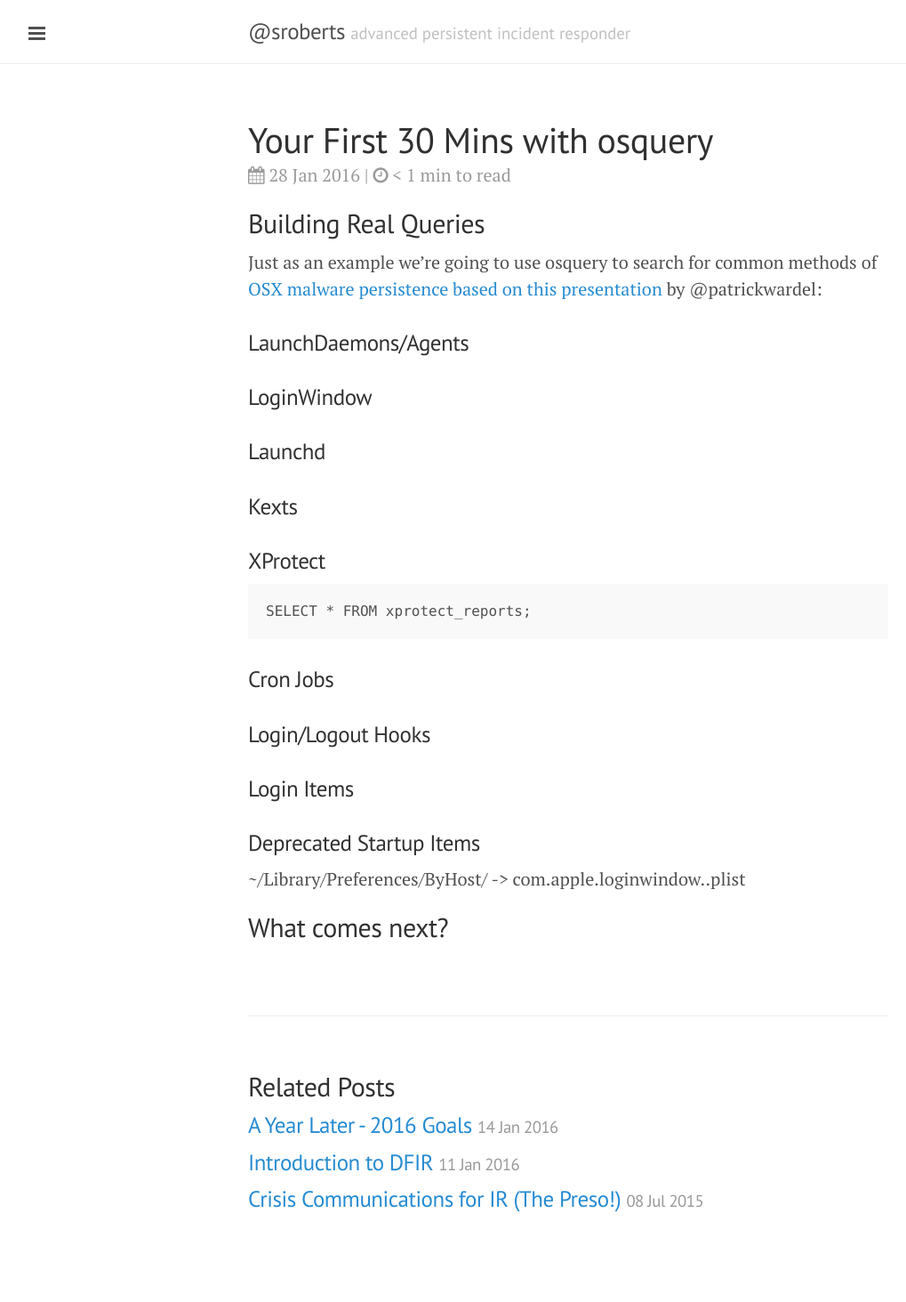
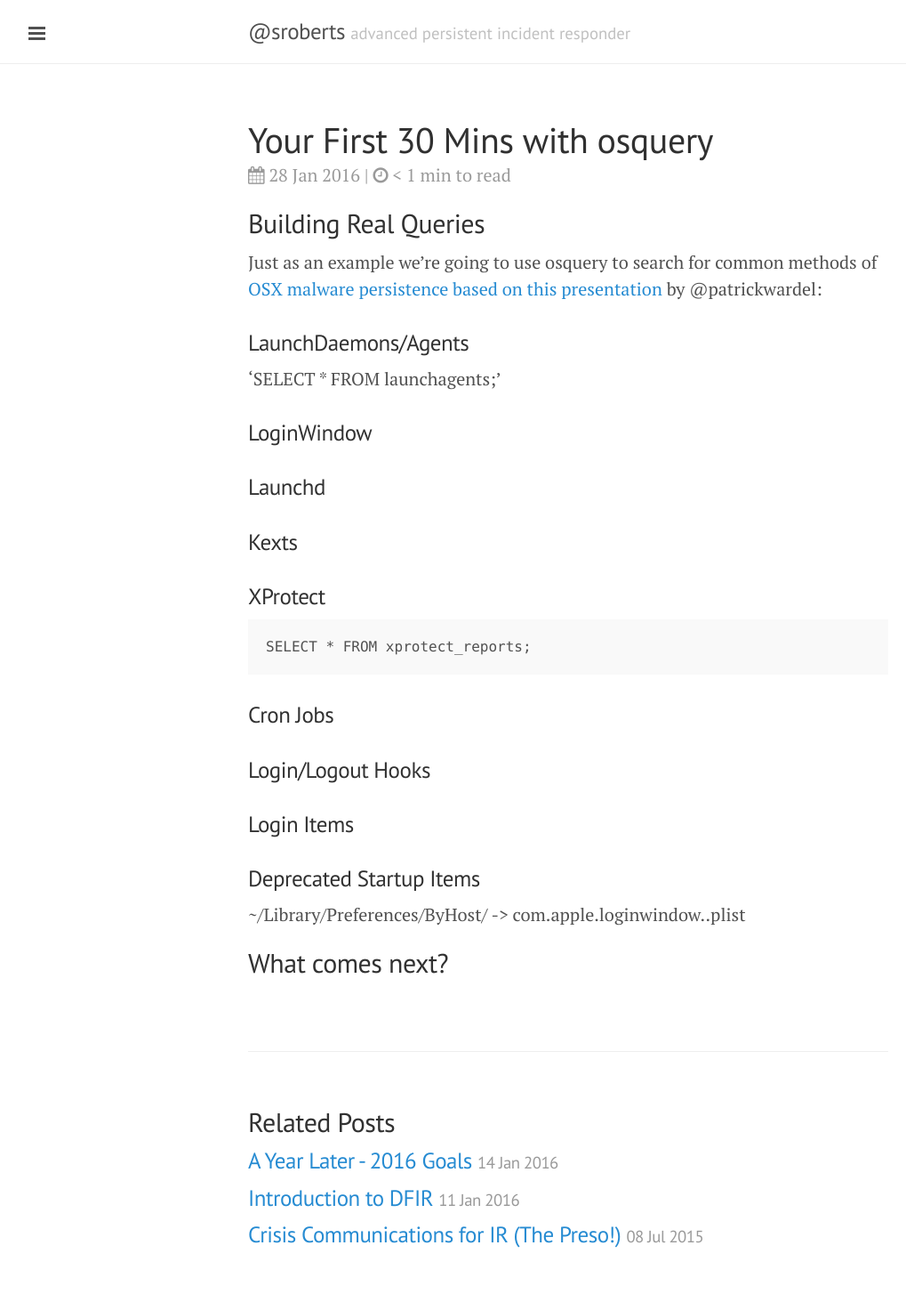
Before and after one commit to sroberts/sroberts.github.io, a Jekyll site: the page built from _posts/2016-01-28-osquery-110.md, in a window 1280 px wide. Shown: the whole page at 89% size, without its empty margins (1-1020 px from the left). Built offline with Jekyll 4.4.1, drawn with Linux system fonts in a browser that asks for light colours; nearby versions of some CDN libraries; comment, search, counter and statistics services are not loaded; before the commit the page ends 1423 px from its top, so only the background shows below that.

Commit message:
added a starter

```diff
--- a/_posts/2016-01-28-osquery-110.md
+++ b/_posts/2016-01-28-osquery-110.md
@@ -8,6 +8,8 @@
 Just as an example we're going to use osquery to search for common methods of [OSX malware persistence based on this presentation ](https://s3.amazonaws.com/s3.synack.com/Synack_Shakacon_OSX_Malware_Persistence.pdf) by @patrickwardel:
 
 ### LaunchDaemons/Agents
+
+'SELECT * FROM launchagents;'
 
 ### LoginWindow
 
```
